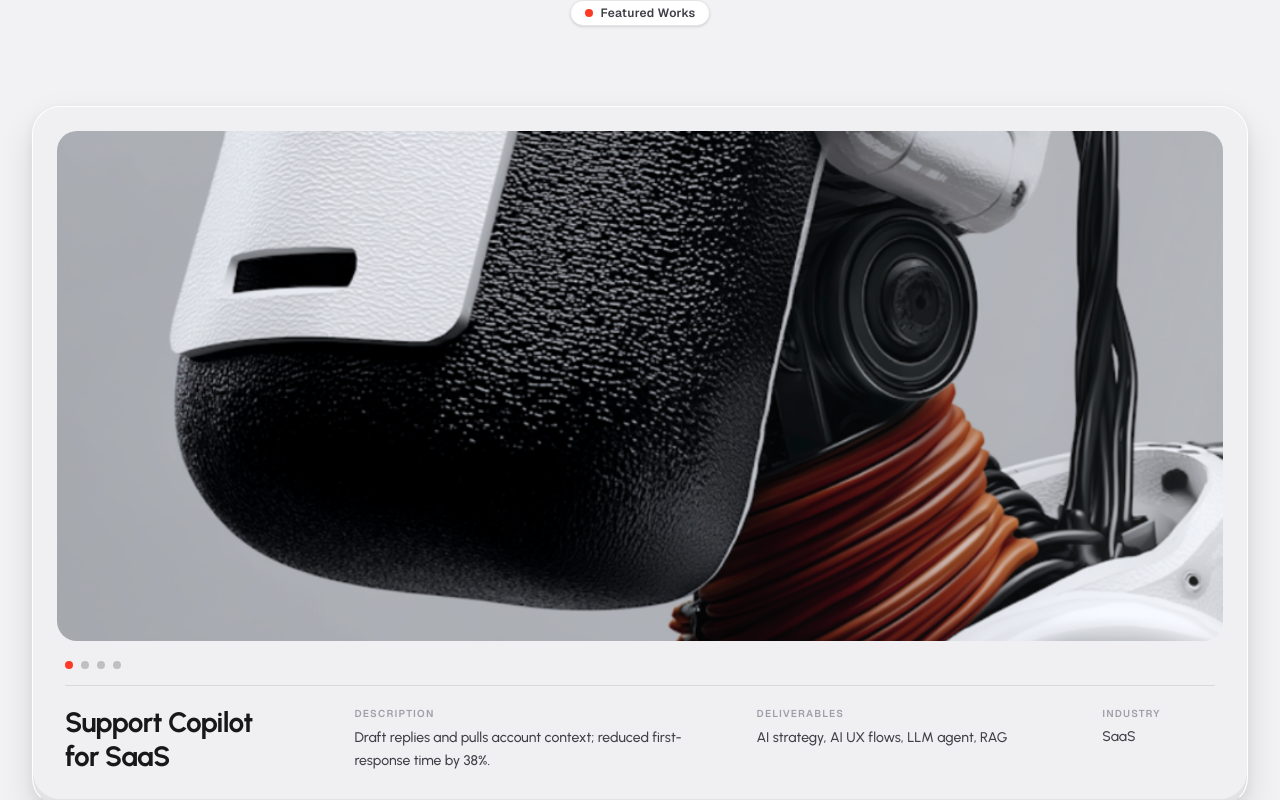
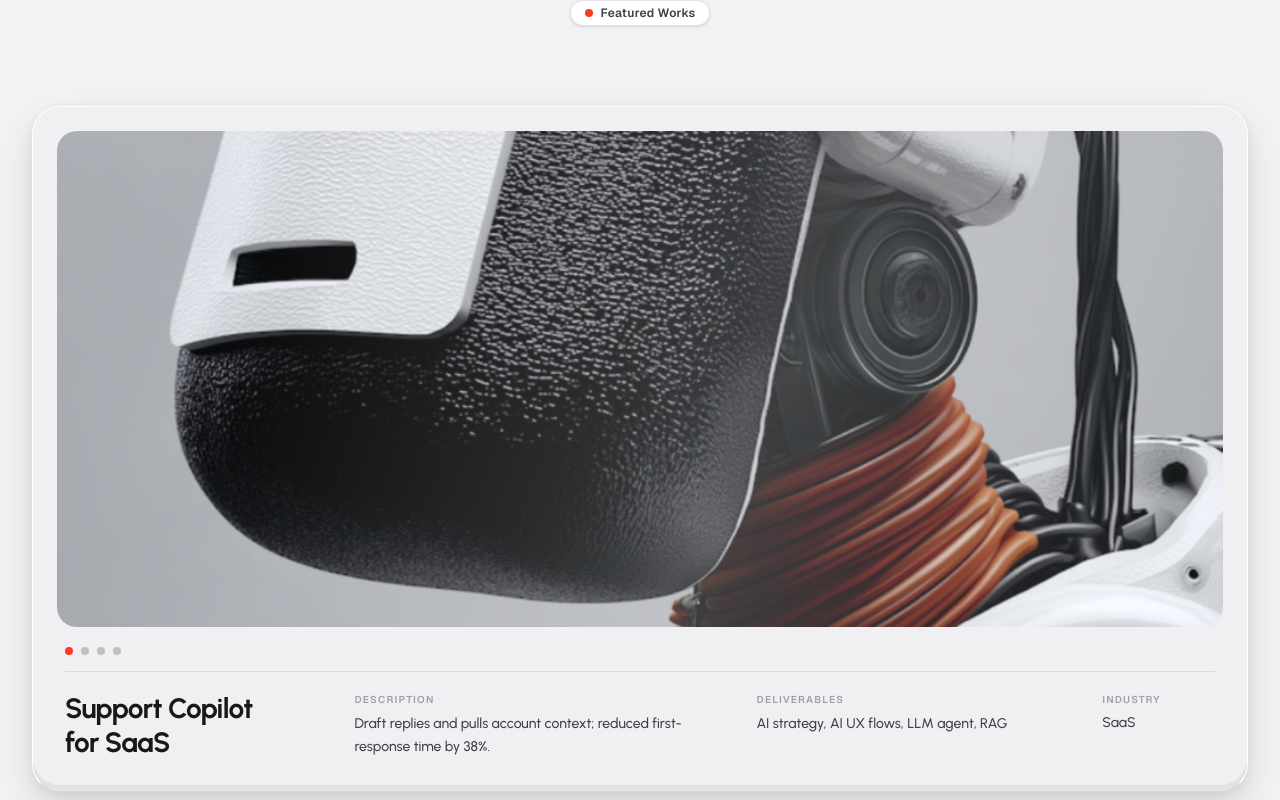
Before and after one commit to SarthakDas4132/CorAuxis, a Next.js app: page / in a window 1280 px wide. Shown: the part 4240-5040 px from the top of the page. Built offline with nearby package versions, Linux system fonts and the light colour scheme; a web font is replaced by a local one.

Commit message:
feat: enhance Lenis smooth scroll, slow down hero parallax, shorten showcase card height, and smooth gloss hover animation

```diff
--- a/app/globals.css
+++ b/app/globals.css
@@ -119,24 +119,41 @@ body {
               transform 1.1s cubic-bezier(0.22, 1, 0.36, 1) 0.35s;
 }
 
-/* ---- Gloss sweep on project card image hover ---- */
+/* ---- Lenis Smooth Scroll Core Rules ---- */
+html.lenis, html.lenis body {
+  height: auto;
+}
+.lenis.lenis-smooth {
+  scroll-behavior: auto !important;
+}
+.lenis.lenis-smooth [data-lenis-prevent] {
+  overscroll-behavior: contain;
+}
+.lenis.lenis-stopped {
+  overflow: hidden;
+}
+.lenis.lenis-scrolling iframe {
+  pointer-events: none;
+}
+
+/* ---- Gloss glow sweep on project card image hover (Slower & Smoother) ---- */
 .sc-gloss {
   background: linear-gradient(
-    105deg,
-    transparent 20%,
-    rgba(255, 255, 255, 0.04) 35%,
-    rgba(255, 255, 255, 0.28) 50%,
-    rgba(255, 255, 255, 0.04) 65%,
-    transparent 80%
+    108deg,
+    transparent 15%,
+    rgba(255, 255, 255, 0.03) 35%,
+    rgba(255, 255, 255, 0.24) 50%,
+    rgba(255, 255, 255, 0.03) 65%,
+    transparent 85%
   );
-  background-size: 280% 100%;
-  background-position: 160% center;
-  transition: background-position 0.75s cubic-bezier(0.2, 0.8, 0.2, 1);
+  background-size: 320% 100%;
+  background-position: 190% center;
+  transition: background-position 1.25s cubic-bezier(0.16, 1, 0.3, 1);
 }
 
-/* Hover: sweep in from right to left; leaves back on blur */
+/* Hover: sweep across smoothly; leaves back on blur */
 .group:hover .sc-gloss {
-  background-position: -60% center;
+  background-position: -90% center;
 }
 
 /* ---- Floating animations for Tools Section Orbit Cards ---- */
--- a/components/LiquidHero.tsx
+++ b/components/LiquidHero.tsx
@@ -172,7 +172,7 @@ export default function LiquidHero({
   return (
     <section className="liquid-hero">
       {/*
-        Parallax Background Image (moves up on scroll down, vice versa)
+        Parallax Background Image (moves up on scroll down, vice versa — slow and smooth)
       */}
       <div className="liquid-hero__bg-container">
         <img
@@ -180,7 +180,7 @@ export default function LiquidHero({
           alt="Hero Background"
           className="liquid-hero__bg-img"
           style={{
-            transform: `translate3d(0, -${scrollY * 0.36}px, 0)`,
+            transform: `translate3d(0, -${scrollY * 0.16}px, 0)`,
           }}
         />
       </div>
--- a/components/ShowcaseSection.tsx
+++ b/components/ShowcaseSection.tsx
@@ -80,12 +80,15 @@ function ProjectCard({ project, idx }: { project: (typeof projects)[0]; idx: num
     <div className="group rounded-[28px] bg-[#f0f0f3] overflow-hidden cursor-pointer border border-white border-b-zinc-300/80 shadow-[inset_0_-6px_0_0_rgba(0,0,0,0.06),0_16px_36px_rgba(0,0,0,0.11),0_4px_12px_rgba(0,0,0,0.06)] transition-shadow duration-500">
       {/* Project Image */}
       <div className="px-4 md:px-6 pt-4 md:pt-6">
-        <div className="relative w-full overflow-hidden rounded-[20px]" style={{ aspectRatio: "16/7" }}>
+        <div
+          className="relative w-full overflow-hidden rounded-[20px] max-h-[460px] md:max-h-[500px]"
+          style={{ aspectRatio: "2.35/1" }}
+        >
           <Image
             src={project.image}
             alt={project.title}
             fill
-            className="object-cover group-hover:scale-[1.025] transition-transform duration-700"
+            className="object-cover group-hover:scale-[1.02] transition-transform duration-700"
             sizes="(max-width: 768px) 100vw, 1760px"
             priority={idx === 0}
           />
--- a/components/SmoothScroll.tsx
+++ b/components/SmoothScroll.tsx
@@ -10,9 +10,13 @@ interface SmoothScrollProps {
 export default function SmoothScroll({ children }: SmoothScrollProps) {
   useEffect(() => {
     const lenis = new Lenis({
-      duration: 1.2,
+      duration: 1.4,
       easing: (t) => Math.min(1, 1.001 - Math.pow(2, -10 * t)),
+      orientation: "vertical",
+      gestureOrientation: "vertical",
       smoothWheel: true,
+      wheelMultiplier: 0.9,
+      touchMultiplier: 1.5,
     });
 
     let animationFrameId: number;
```
